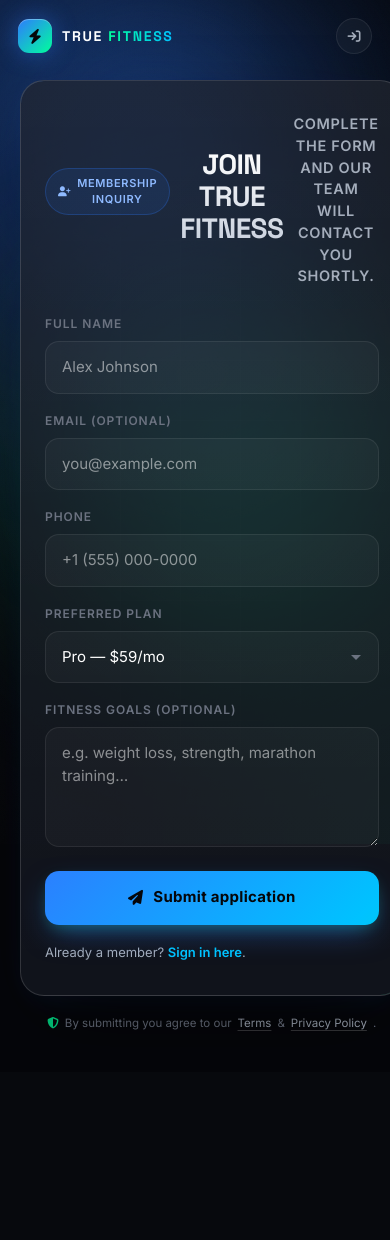
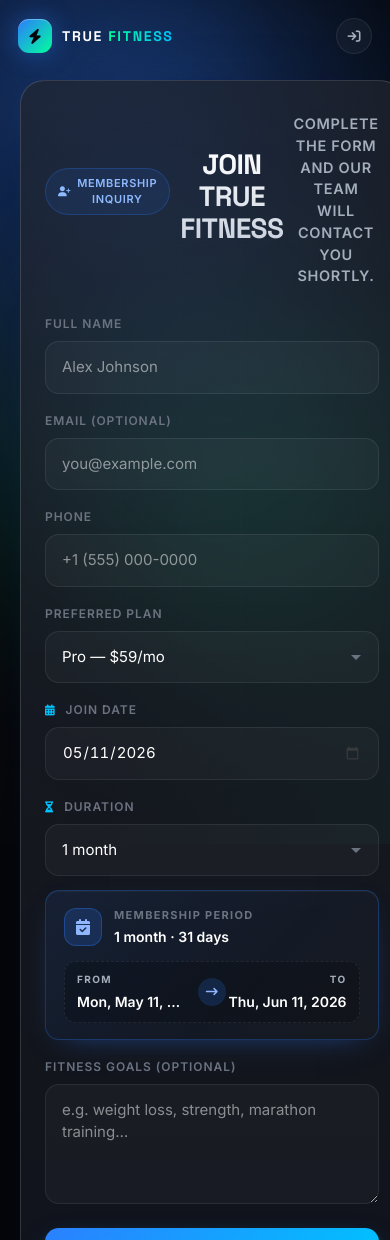
Before and after one commit to ZoyaAnsari19/True-Fitness, a Next.js app: page /join in a window 390 px wide. Shown: the top 1240 px of the page. Before the commit the page ends 1072 px from the top, so only its background shows below. Built offline with nearby package versions, Linux system fonts and the light colour scheme.

Commit message:
Add join form enhancements: integrated date picker and duration selector for membership inquiries. Implemented live preview of membership period with formatted date range. Updated styles for dark mode and responsive layout. Documented changes in TASKLOG.md.

```diff
--- a/src/app/join/JoinView.tsx
+++ b/src/app/join/JoinView.tsx
@@ -10,9 +10,47 @@ const EMAIL_REGEX = /^[^\s@]+@[^\s@]+\.[^\s@]+$/;
 const PLANS = ["basic", "pro", "premium"] as const;
 type Plan = (typeof PLANS)[number];
 
+const DURATIONS = [1, 3, 6, 12] as const;
+type DurationMonths = (typeof DURATIONS)[number];
+
 function normalizePlan(value: string | null): Plan {
   const v = (value || "").toLowerCase();
   return PLANS.includes(v as Plan) ? (v as Plan) : "pro";
+}
+
+function todayISO(): string {
+  const d = new Date();
+  const y = d.getFullYear();
+  const m = String(d.getMonth() + 1).padStart(2, "0");
+  const day = String(d.getDate()).padStart(2, "0");
+  return `${y}-${m}-${day}`;
+}
+
+function addMonths(date: Date, months: number): Date {
+  const d = new Date(date.getTime());
+  const targetMonth = d.getMonth() + months;
+  d.setMonth(targetMonth);
+  // Guard against month rollover (e.g. Jan 31 + 1 month) by clamping to last day
+  if (d.getMonth() !== ((targetMonth % 12) + 12) % 12) {
+    d.setDate(0);
+  }
+  return d;
+}
+
+function formatDate(d: Date): string {
+  return d.toLocaleDateString(undefined, {
+    weekday: "short",
+    day: "2-digit",
+    month: "short",
+    year: "numeric",
+  });
+}
+
+function daysBetween(a: Date, b: Date): number {
+  const MS = 1000 * 60 * 60 * 24;
+  const start = new Date(a.getFullYear(), a.getMonth(), a.getDate()).getTime();
+  const end = new Date(b.getFullYear(), b.getMonth(), b.getDate()).getTime();
+  return Math.max(0, Math.round((end - start) / MS));
 }
 
 export default function JoinView() {
@@ -23,7 +61,15 @@ export default function JoinView() {
   const [email, setEmail] = useState("");
   const [phone, setPhone] = useState("");
   const [plan, setPlan] = useState<Plan>(initialPlan);
+  const [startDate, setStartDate] = useState<string>(todayISO());
+  const [durationMonths, setDurationMonths] = useState<DurationMonths>(1);
   const [goals, setGoals] = useState("");
+
+  const minStartDate = todayISO();
+  const parsedStart = startDate ? new Date(`${startDate}T00:00:00`) : null;
+  const validStart = parsedStart && !Number.isNaN(parsedStart.getTime());
+  const endDateObj = validStart ? addMonths(parsedStart, durationMonths) : null;
+  const totalDays = validStart && endDateObj ? daysBetween(parsedStart, endDateObj) : 0;
 
   const [nameError, setNameError] = useState(false);
   const [emailError, setEmailError] = useState(false);
@@ -274,6 +320,70 @@ export default function JoinView() {
                   </select>
                 </div>
 
+                <div className="join-row">
+                  <div className="join-field">
+                    <label htmlFor="join-start-date">
+                      <i className="fa-solid fa-calendar-days"></i> Join date
+                    </label>
+                    <input
+                      id="join-start-date"
+                      name="startDate"
+                      type="date"
+                      value={startDate}
+                      min={minStartDate}
+                      onChange={(e) => setStartDate(e.target.value)}
+                    />
+                  </div>
+
+                  <div className="join-field">
+                    <label htmlFor="join-duration">
+                      <i className="fa-solid fa-hourglass-half"></i> Duration
+                    </label>
+                    <select
+                      id="join-duration"
+                      name="duration"
+                      value={durationMonths}
+                      onChange={(e) =>
+                        setDurationMonths(Number(e.target.value) as DurationMonths)
+                      }
+                    >
+                      <option value={1}>1 month</option>
+                      <option value={3}>3 months</option>
+                      <option value={6}>6 months</option>
+                      <option value={12}>12 months</option>
+                    </select>
+                  </div>
+                </div>
+
+                {validStart && endDateObj && (
+                  <div className="period-card" aria-live="polite">
+                    <div className="period-head">
+                      <span className="period-icon" aria-hidden="true">
+                        <i className="fa-solid fa-calendar-check"></i>
+                      </span>
+                      <div>
+                        <span className="period-title">Membership period</span>
+                        <span className="period-sub">
+                          {durationMonths} {durationMonths === 1 ? "month" : "months"} · {totalDays} days
+                        </span>
+                      </div>
+                    </div>
+                    <div className="period-range">
+                      <div className="period-cell">
+                        <span className="period-label">From</span>
+                        <span className="period-value">{formatDate(parsedStart)}</span>
+                      </div>
+                      <span className="period-arrow" aria-hidden="true">
+                        <i className="fa-solid fa-arrow-right-long"></i>
+                      </span>
+                      <div className="period-cell">
+                        <span className="period-label">To</span>
+                        <span className="period-value">{formatDate(endDateObj)}</span>
+                      </div>
+                    </div>
+                  </div>
+                )}
+
                 <div className="join-field">
                   <label htmlFor="join-goals">Fitness goals (optional)</label>
                   <textarea
--- a/src/app/join/join.css
+++ b/src/app/join/join.css
@@ -73,6 +73,164 @@
   color: var(--login-text);
 }
 
+/* Two-column row for date + duration */
+.login-page .join-row {
+  display: grid;
+  grid-template-columns: 1fr;
+  gap: 18px;
+}
+
+@media (min-width: 560px) {
+  .login-page .join-row {
+    grid-template-columns: 1.1fr 0.9fr;
+  }
+}
+
+.login-page .join-field label i {
+  margin-right: 6px;
+  color: var(--login-accent-blue-2, #4a8fff);
+  font-size: 11px;
+}
+
+/* Native date input — dark scheme tweaks */
+.login-page .join-field input[type="date"] {
+  cursor: pointer;
+  color-scheme: dark;
+  font-variant-numeric: tabular-nums;
+}
+
+.login-page .join-field input[type="date"]::-webkit-calendar-picker-indicator {
+  filter: invert(0.8) brightness(1.2);
+  cursor: pointer;
+  opacity: 0.85;
+  transition: opacity 0.2s ease;
+}
+
+.login-page .join-field input[type="date"]::-webkit-calendar-picker-indicator:hover {
+  opacity: 1;
+}
+
+/* Membership period preview card */
+.login-page .period-card {
+  position: relative;
+  margin-top: -4px;
+  padding: 16px 18px;
+  border-radius: var(--radius-field);
+  background: linear-gradient(
+    135deg,
+    rgba(46, 123, 255, 0.10) 0%,
+    rgba(46, 123, 255, 0.04) 60%,
+    rgba(255, 255, 255, 0.02) 100%
+  );
+  border: 1px solid rgba(46, 123, 255, 0.28);
+  box-shadow: 0 10px 30px -18px rgba(46, 123, 255, 0.6),
+    inset 0 1px 0 rgba(255, 255, 255, 0.04);
+  display: flex;
+  flex-direction: column;
+  gap: 14px;
+  animation: period-pop 260ms ease-out;
+}
+
+@keyframes period-pop {
+  from {
+    opacity: 0;
+    transform: translateY(-4px);
+  }
+  to {
+    opacity: 1;
+    transform: translateY(0);
+  }
+}
+
+.login-page .period-head {
+  display: flex;
+  align-items: center;
+  gap: 12px;
+}
+
+.login-page .period-icon {
+  display: inline-flex;
+  align-items: center;
+  justify-content: center;
+  width: 38px;
+  height: 38px;
+  border-radius: 12px;
+  background: rgba(46, 123, 255, 0.18);
+  border: 1px solid rgba(46, 123, 255, 0.35);
+  color: #8fb6ff;
+  font-size: 16px;
+  flex-shrink: 0;
+}
+
+.login-page .period-title {
+  display: block;
+  font-size: 11px;
+  font-weight: 700;
+  letter-spacing: 0.12em;
+  text-transform: uppercase;
+  color: var(--login-text-dim);
+}
+
+.login-page .period-sub {
+  display: block;
+  margin-top: 2px;
+  font-size: 14px;
+  font-weight: 600;
+  color: var(--login-text);
+}
+
+.login-page .period-range {
+  display: grid;
+  grid-template-columns: 1fr auto 1fr;
+  align-items: center;
+  gap: 10px;
+  padding: 10px 12px;
+  border-radius: 12px;
+  background: rgba(0, 0, 0, 0.22);
+  border: 1px dashed rgba(255, 255, 255, 0.08);
+}
+
+.login-page .period-cell {
+  display: flex;
+  flex-direction: column;
+  min-width: 0;
+}
+
+.login-page .period-cell:last-of-type {
+  text-align: right;
+  align-items: flex-end;
+}
+
+.login-page .period-label {
+  font-size: 10px;
+  font-weight: 700;
+  letter-spacing: 0.14em;
+  text-transform: uppercase;
+  color: var(--login-text-muted);
+}
+
+.login-page .period-value {
+  margin-top: 4px;
+  font-size: 14px;
+  font-weight: 600;
+  color: var(--login-text);
+  white-space: nowrap;
+  overflow: hidden;
+  text-overflow: ellipsis;
+}
+
+.login-page .period-arrow {
+  display: inline-flex;
+  align-items: center;
+  justify-content: center;
+  width: 28px;
+  height: 28px;
+  border-radius: 50%;
+  background: rgba(46, 123, 255, 0.18);
+  color: #8fb6ff;
+  font-size: 12px;
+}
+
 .login-page .join-hint {
   font-size: 13px;
   color: var(--login-text-muted);
```
Also changed, not shown: 1 other file (tests, documents, lock files or other folders).
